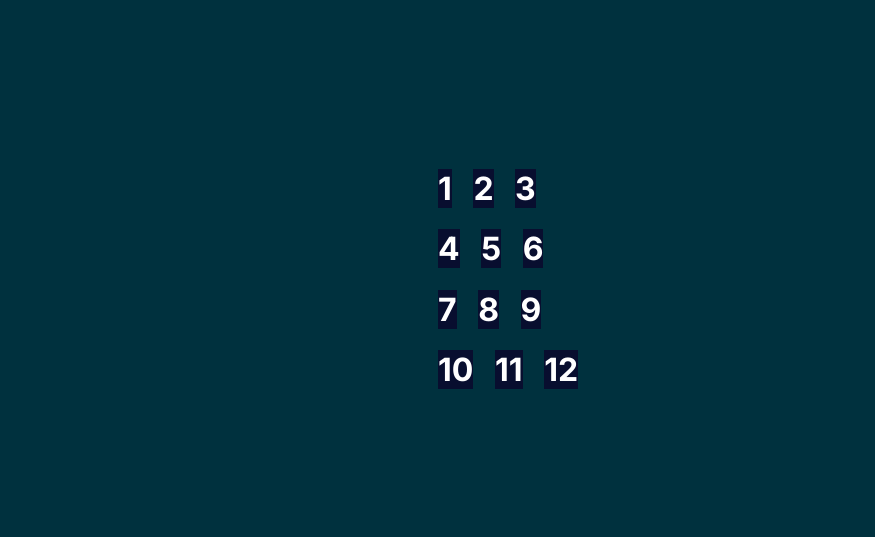
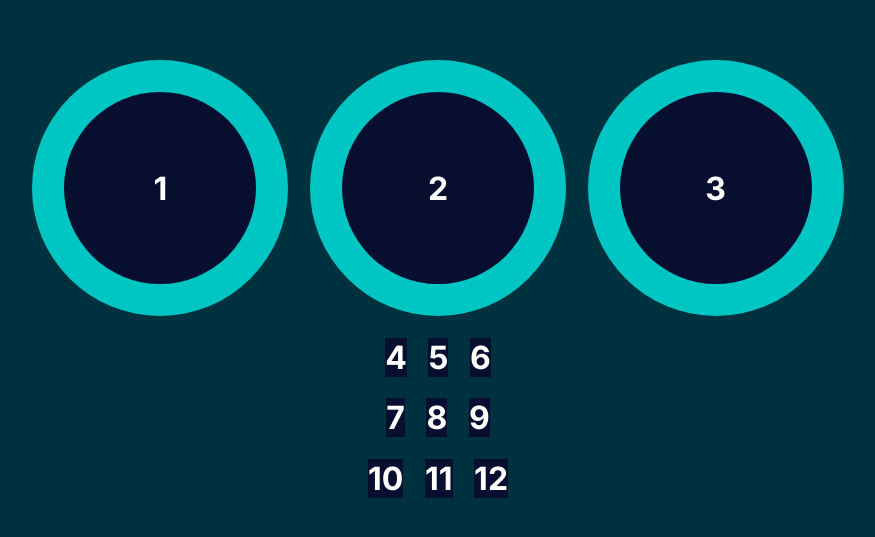
Before and after one commit to courthub74/SkillsSection, a plain HTML site: page index.html in a window 1280 px wide. Shown: the part 121-658 px from the top of the page, without its empty margins (202-1077 px from the left). Drawn offline with Linux system fonts and the light colour scheme.

Commit message:
first three

```diff
--- a/style.scss
+++ b/style.scss
@@ -38,6 +38,12 @@ $firstblue: #58a6ff;
                 font-size: clamp(1rem, 2rem, 3rem);
                 color: white;
                 display: flex;
+                align-items: center;
+                justify-content: center;
+                // background-color: #00C6C3;
+                width: 100%;
+                // width: 80vh;
+                // height: 80vh;
                 // when it's small
                 // when big etch these out
                 flex-direction: column;
@@ -53,14 +59,28 @@ $firstblue: #58a6ff;
                         gap: 1ch;
                         .back_circle {
                             background-color: $jobdescription;
+                            width: 20vw;
+                            height: 20vw;
+                            border-radius: 50%;
+                            display: flex;
+                            justify-content: center;
+                            align-items: center;
                             .front_circle {
                                background-color: $darkblue;
+                               width: 15vw;
+                               height: 15vw;
+                               border-radius: 50%;
+                               display: flex;
+                               justify-content: center;
+                               align-items: center;
                             }
                         }
                     }
                     // second 3
                     .second_three {
                         display: flex;
+                        align-items: center;
+                        justify-content: center;
                         gap: 1ch;
                         .back_circle {
                             background-color: $jobdescription;
@@ -73,6 +93,8 @@ $firstblue: #58a6ff;
                 // second 6
                 .second_six {
                     display: flex;
+                    align-items: center;
+                    justify-content: center;
                     flex-direction: column;
                     gap: 1ch;
                     // third 3
```
Also changed, not shown: style.css, 1 other file.
